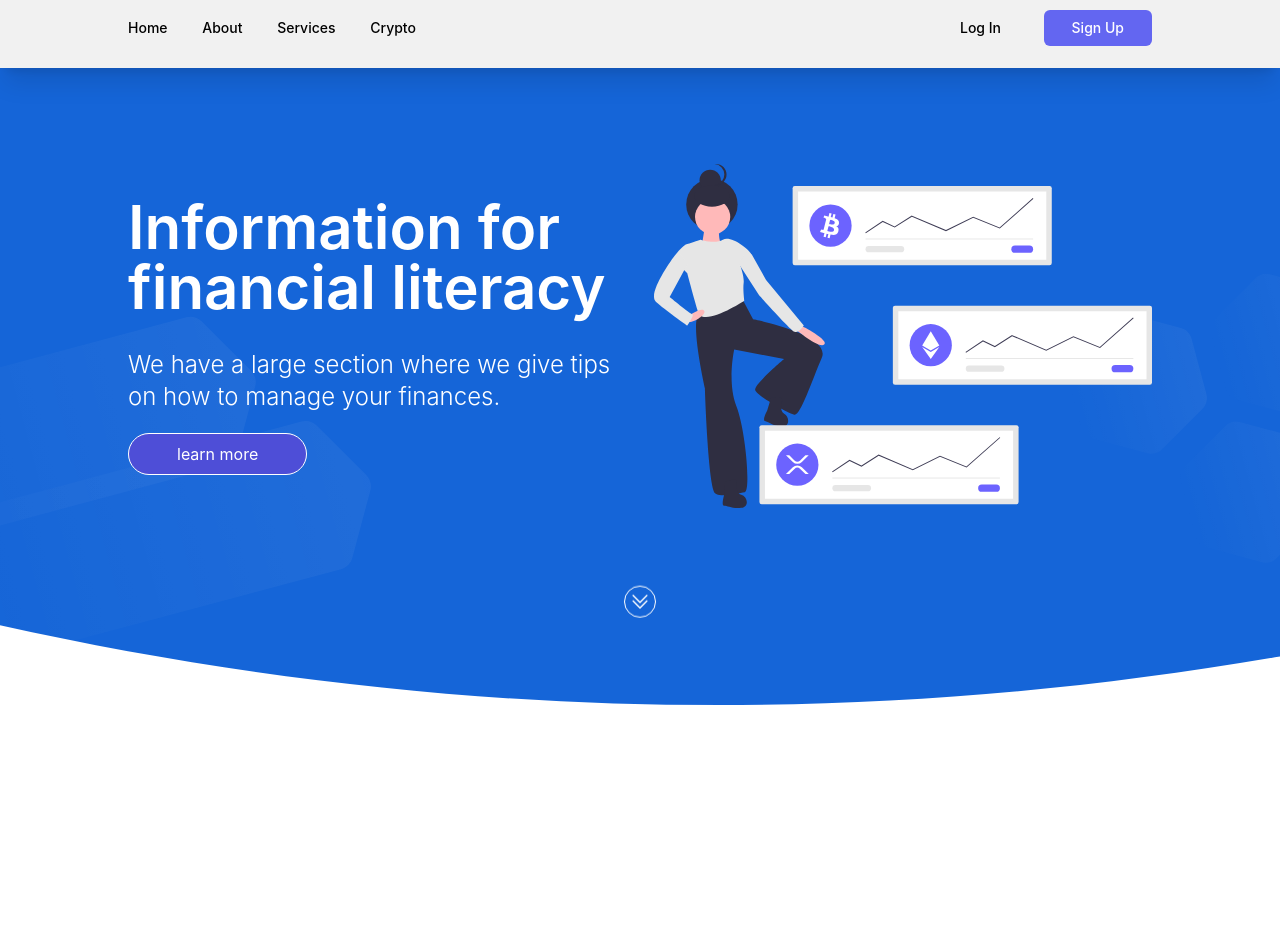
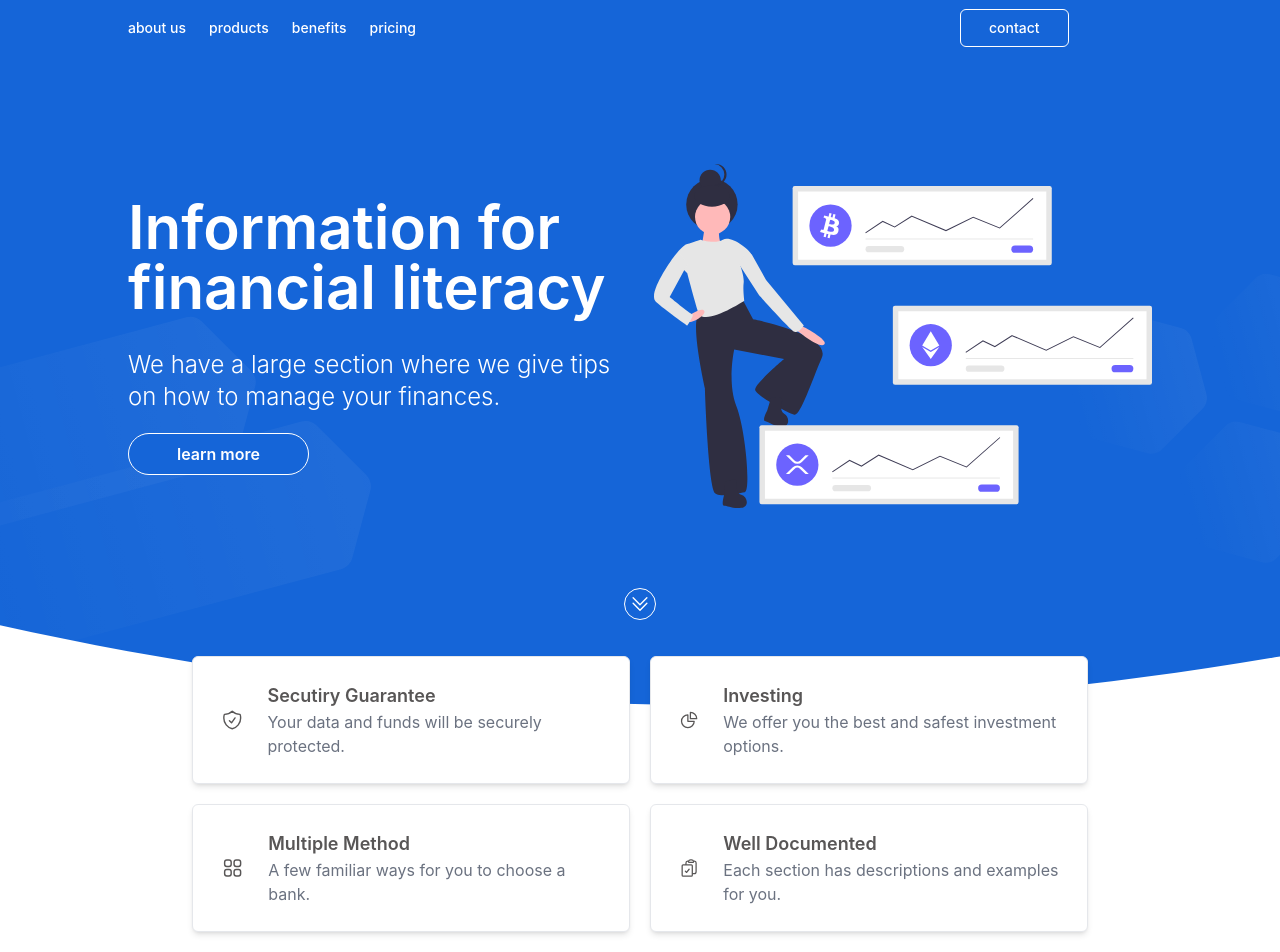
Before and after one commit to JuanLoyola/fintech-react, a React (Vite) app: page / in a window 1280 px wide. Shown: the top 952 px of the page. Built offline with nearby package versions, Linux system fonts and the light colour scheme.

Commit message:
new navbar UI

```diff
--- a/src/components/AboutServices.jsx
+++ b/src/components/AboutServices.jsx
@@ -1,15 +1,117 @@
-import React, { Component } from 'react'
+import React, { Component } from "react";
 
 export default class AboutServices extends Component {
   render() {
     return (
-      <div className='w-full h-screen flex justify-center items-center'>
-				<div className='h-[20em] w-full max-w-3xl flex justify-center items-center border border-gray-400 rounded-md shadow-md'>
-					<p className='w-full md:max-w-2xl text-left bg-red-300'>
-						Lorem ipsum dolor, sit amet consectetur adipisicing elit. Magni esse enim omnis ipsam maxime architecto molestiae autem quibusdam consequuntur dolor.
-					</p>
-				</div>
+      <div className="lg:relative lg:bottom-36 flex flex-col justify-center items-center w-full">
+        <div className="w-full max-w-4xl grid grid-cols-1 lg:grid-cols-2 gap-y-5 gap-x-5">
+          <div className="bg-white shadow-md border rounded-md h-[8em] w-full max-w-md flex justify-center items-center px-7 gap-x-6">
+            <svg
+              xmlns="http://www.w3.org/2000/svg"
+              fill="none"
+              viewBox="0 0 24 24"
+              strokeWidth={1.5}
+              stroke="currentColor"
+              className="w-6 h-6"
+            >
+              <path
+                strokeLinecap="round"
+                strokeLinejoin="round"
+                d="M9 12.75L11.25 15 15 9.75m-3-7.036A11.959 11.959 0 013.598 6 11.99 11.99 0 003 9.749c0 5.592 3.824 10.29 9 11.623 5.176-1.332 9-6.03 9-11.622 0-1.31-.21-2.571-.598-3.751h-.152c-3.196 0-6.1-1.248-8.25-3.285z"
+              />
+            </svg>
+            <div className="flex flex-col justify-center items-start">
+              <p className="text-lg font-semibold">Secutiry Guarantee</p>
+              <p className="text-gray-500">
+                Your data and funds will be securely protected.
+              </p>
+            </div>
+          </div>
+
+          <div className="bg-white shadow-md border rounded-md h-[8em] w-full max-w-md flex justify-center items-center px-7 gap-x-6">
+            <svg
+              xmlns="http://www.w3.org/2000/svg"
+              fill="none"
+              viewBox="0 0 24 24"
+              strokeWidth={1.5}
+              stroke="currentColor"
+              className="w-6 h-6"
+            >
+              <path
+                strokeLinecap="round"
+                strokeLinejoin="round"
+                d="M10.5 6a7.5 7.5 0 107.5 7.5h-7.5V6z"
+              />
+              <path
+                strokeLinecap="round"
+                strokeLinejoin="round"
+                d="M13.5 10.5H21A7.5 7.5 0 0013.5 3v7.5z"
+              />
+            </svg>
+
+            <div className="flex flex-col justify-center items-start">
+              <p className="text-lg font-semibold">Investing</p>
+              <p className="text-gray-500">
+                We offer you the best and safest investment options.
+              </p>
+            </div>
+          </div>
+
+          <div className="bg-white shadow-md border rounded-md h-[8em] w-full max-w-md flex justify-center items-center px-7 gap-x-6">
+            <svg
+              xmlns="http://www.w3.org/2000/svg"
+              fill="none"
+              viewBox="0 0 24 24"
+              strokeWidth={1.5}
+              stroke="currentColor"
+              className="w-6 h-6"
+            >
+              <path
+                strokeLinecap="round"
+                strokeLinejoin="round"
+                d="M3.75 6A2.25 2.25 0 016 3.75h2.25A2.25 2.25 0 0110.5 6v2.25a2.25 2.25 0 01-2.25 2.25H6a2.25 2.25 0 01-2.25-2.25V6zM3.75 15.75A2.25 2.25 0 016 13.5h2.25a2.25 2.25 0 012.25 2.25V18a2.25 2.25 0 01-2.25 2.25H6A2.25 2.25 0 013.75 18v-2.25zM13.5 6a2.25 2.25 0 012.25-2.25H18A2.25 2.25 0 0120.25 6v2.25A2.25 2.25 0 0118 10.5h-2.25a2.25 2.25 0 01-2.25-2.25V6zM13.5 15.75a2.25 2.25 0 012.25-2.25H18a2.25 2.25 0 012.25 2.25V18A2.25 2.25 0 0118 20.25h-2.25A2.25 2.25 0 0113.5 18v-2.25z"
+              />
+            </svg>
+
+            <div className="flex flex-col justify-center items-start">
+              <p className="text-lg font-semibold">Multiple Method</p>
+              <p className="text-gray-500">
+                A few familiar ways for you to choose a bank.
+              </p>
+            </div>
+          </div>
+
+          <div className="bg-white shadow-md border rounded-md h-[8em] w-full max-w-md flex justify-center items-center px-7 gap-x-6">
+            <svg
+              xmlns="http://www.w3.org/2000/svg"
+              fill="none"
+              viewBox="0 0 24 24"
+              strokeWidth={1.5}
+              stroke="currentColor"
+              className="w-6 h-6"
+            >
+              <path
+                strokeLinecap="round"
+                strokeLinejoin="round"
+                d="M11.35 3.836c-.065.21-.1.433-.1.664 0 .414.336.75.75.75h4.5a.75.75 0 00.75-.75 2.25 2.25 0 00-.1-.664m-5.8 0A2.251 2.251 0 0113.5 2.25H15c1.012 0 1.867.668 2.15 1.586m-5.8 0c-.376.023-.75.05-1.124.08C9.095 4.01 8.25 4.973 8.25 6.108V8.25m8.9-4.414c.376.023.75.05 1.124.08 1.131.094 1.976 1.057 1.976 2.192V16.5A2.25 2.25 0 0118 18.75h-2.25m-7.5-10.5H4.875c-.621 0-1.125.504-1.125 1.125v11.25c0 .621.504 1.125 1.125 1.125h9.75c.621 0 1.125-.504 1.125-1.125V18.75m-7.5-10.5h6.375c.621 0 1.125.504 1.125 1.125v9.375m-8.25-3l1.5 1.5 3-3.75"
+              />
+            </svg>
+
+            <div className="flex flex-col justify-center items-start">
+              <p className="text-lg font-semibold">Well Documented</p>
+              <p className="text-gray-500">
+                Each section has descriptions and examples for you.
+              </p>
+            </div>
+          </div>
+        </div>
+        <h1 className="text-[#1565d8] flex mt-12 font-bold hover:underline cursor-pointer">
+          Explore all features
+          <svg xmlns="http://www.w3.org/2000/svg" fill="none" viewBox="0 0 24 24" strokeWidth={1.5} stroke="currentColor" className="w-6 h-6 ml-2">
+            <path strokeLinecap="round" strokeLinejoin="round" d="M17.25 8.25L21 12m0 0l-3.75 3.75M21 12H3" />
+          </svg>
+        </h1>
       </div>
-    )
+    );
   }
 }
--- a/src/components/Hero.jsx
+++ b/src/components/Hero.jsx
@@ -10,7 +10,7 @@ export default class Hero extends Component {
                         <h1 className='text-white text-lg md:text-xl lg:text-6xl font-semibold mb-3'>Information for financial literacy</h1>
                         <p className='text-white text-base font-light md:text-lg lg:text-2xl'>We have a large section where we give tips on how to manage your finances.</p>
                         <div className='w-full flex justify-center md:justify-start items-center gap-x-5'>
-                            <a className='text-white border border-white px-12 py-2 rounded-full hover-button hover:text-black transition-all' href="" target="_blank" rel="noopener noreferrer">
+                            <a className='text-white font-semibold border border-white px-12 py-2 rounded-full hover-button hover:text-black transition-all' href="" target="_blank" rel="noopener noreferrer">
                                 learn more
                             </a>
                         </div>
--- a/src/components/Navbar.jsx
+++ b/src/components/Navbar.jsx
@@ -6,19 +6,18 @@ function Navbar() {
 	const [isNavOpen, setIsNavOpen] = useState(false);
 
 	return (
-		<div className='fixed w-full shadow text-black h-14 flex justify-center items-center'>
-			<div className='w-full h-20 absolute bg-[#f1f1f1] shadow-xl z-10'></div>
+		<div className='fixed w-full  text-white h-14 flex justify-center items-center'>
+			<div className='w-full h-20 absolute bg-[#1565d8] z-10'></div>
 			<div className='w-full relative lg:max-w-5xl flex justify-between items-center px-12 md:px-0 text-sm z-20 bg-none'>
 				{/* desktop */}
 				<ul className='hidden w-[18rem] md:flex justify-between items-center'>
-					<li className='font-medium text-sm hover:text-gray-500 cursor-pointer transition-all'>Home</li>
-					<li className='font-medium text-sm hover:text-gray-500 cursor-pointer transition-all'>About</li>
-					<li className='font-medium text-sm hover:text-gray-500 cursor-pointer transition-all'>Services</li>
-					<li className='font-medium text-sm hover:text-gray-500 cursor-pointer transition-all'>Crypto</li>
+					<li className='font-medium text-sm hover:text-gray-500 cursor-pointer transition-all'>about us</li>
+					<li className='font-medium text-sm hover:text-gray-500 cursor-pointer transition-all'>products</li>
+					<li className='font-medium text-sm hover:text-gray-500 cursor-pointer transition-all'>benefits</li>
+					<li className='font-medium text-sm hover:text-gray-500 cursor-pointer transition-all'>pricing</li>
 				</ul>
 				<ul className='hidden w-[12rem] md:flex justify-between items-center'>
-					<li className='font-medium text-sm hover:text-gray-500 cursor-pointer transition-all'>Log In</li>
-					<li className='font-medium text-sm bg-indigo-500 hover:bg-indigo-600 text-white hover:text-gray-300 px-7 py-2 rounded-md cursor-pointer transition-all'>Sign Up</li>
+					<li className='font-medium text-sm border border-white hover:border-gray-300 hover:bg-[#1259bc] text-white hover:text-gray-300 px-7 py-2 rounded-md cursor-pointer transition-all'>contact</li>
 				</ul>
 
 				{/* mobile */}
--- a/src/index.css
+++ b/src/index.css
@@ -25,7 +25,7 @@
 
 /* animation bg hover */
 .hover-button {
-  background: linear-gradient(to right, rgb(78, 78, 215) 50%, #ffffff 50%);
+  background: linear-gradient(to right, #1565d8 50%, #ffffff 50%);
   background-size: 201% 100%;
   transition: background-position 0.5s;
 }
```
